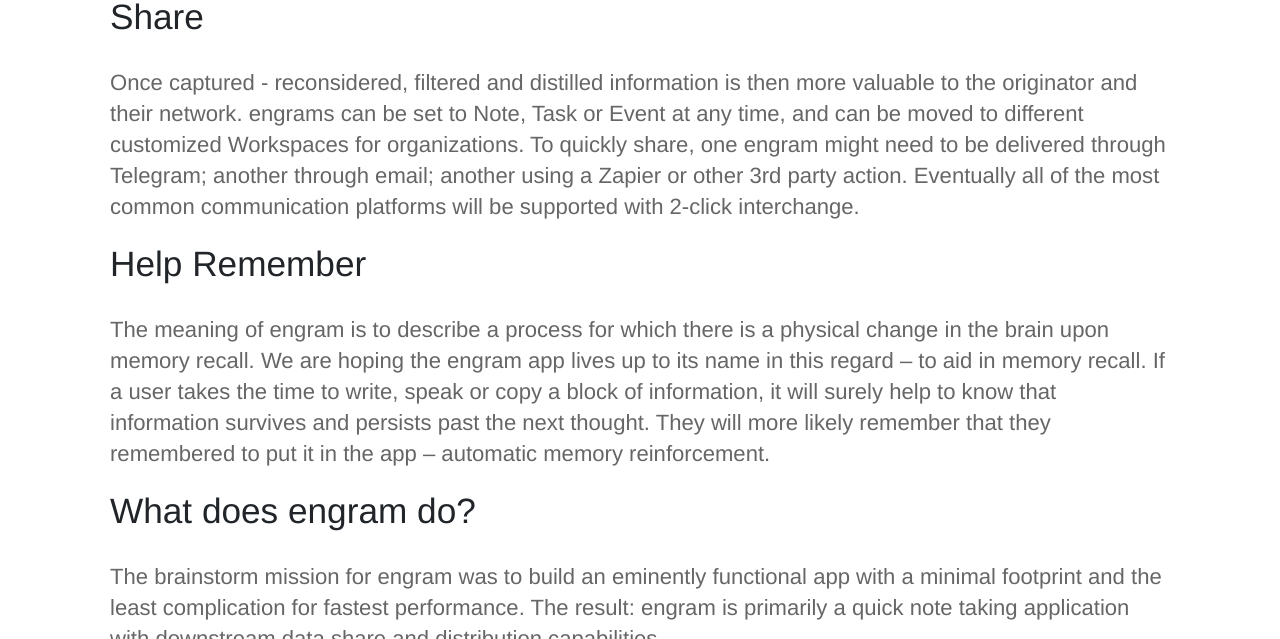
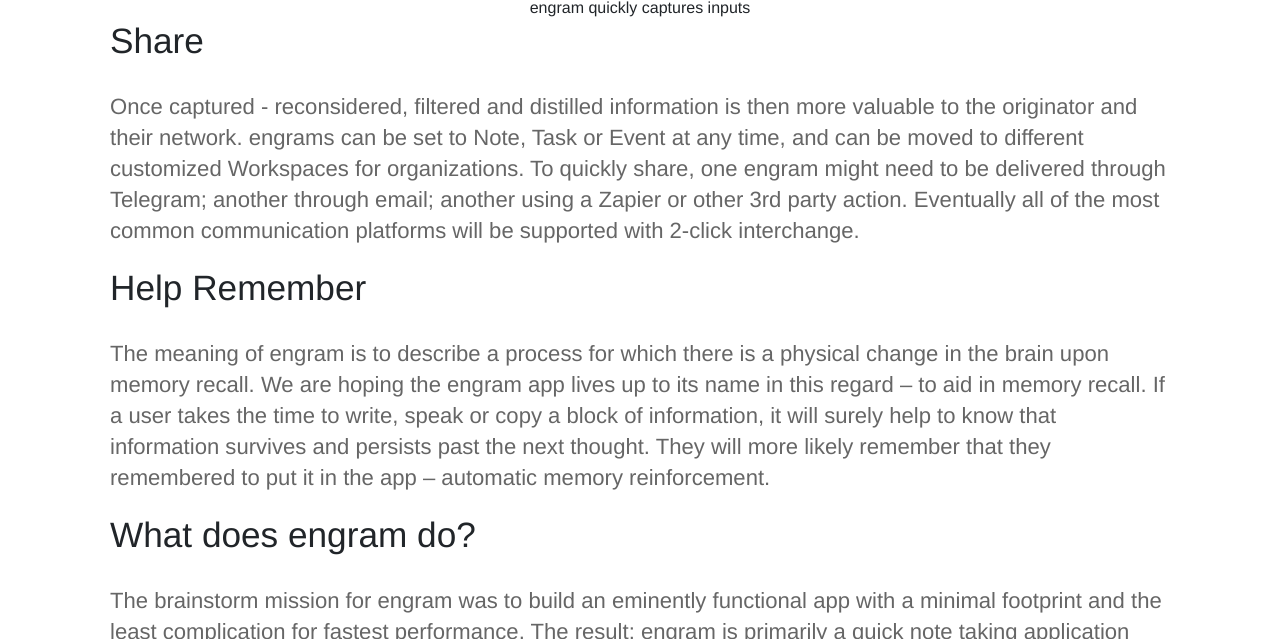
Before and after one commit to engramhq/engram-product-site, a Jekyll site: the page built from _posts/2021-04-19-Engaging-engram.md, in a window 1280 px wide and 900 px high, scrolled down 3118 px, cut to the strip 261-900 px from the top of the window. Built offline with Jekyll 4.4.1, drawn with Linux system fonts in a browser that asks for light colours.

Commit message:
May edits
try2

```diff
--- a/_posts/2021-04-19-Engaging-engram.md
+++ b/_posts/2021-04-19-Engaging-engram.md
@@ -51,8 +51,8 @@
 
 A thought or idea can come to mind at any time, and a barrage of information comes in from all sides at nearly all times – enough to blot out the sun. Stuff comes into your orbit faster than you can figure out which planet to put it on. While there are countless note-taking, task-management and time organizing programs available for end use, very few function well as ready quick-capture tools. engram is a to-the-point, fast front-end funnel for day-to-day data.
 
-![Information Overlord]({{"/images\engram text shockface 1200.png" | relative_url}})
-
+![Information Overlord]({{"/images/engram text shockface 1200.png" | relative_url}})
+<figcaption>engram quickly captures inputs</figcaption>
 
 ## Share
 
```
